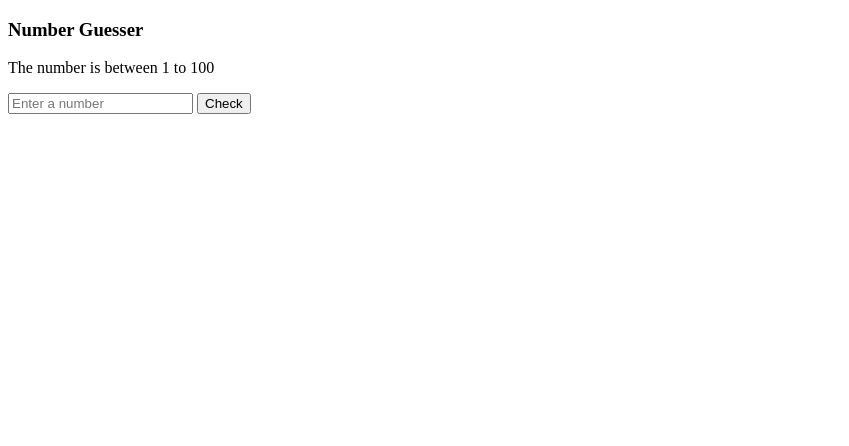
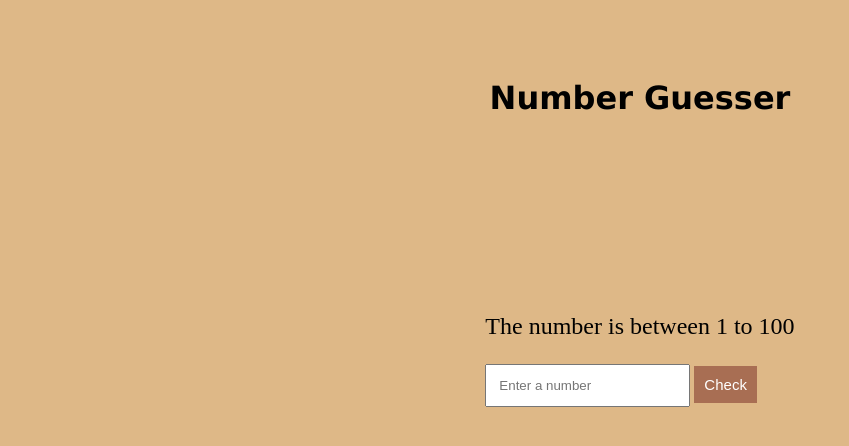
Before and after one commit to echoLogicX/Number-guesser, a plain HTML site: page index.html in a window 1280 px wide. Shown: the whole page, without its empty margins (0-849 px from the left). Drawn offline with Linux system fonts and the light colour scheme.

Commit message:
added some styling

```diff
--- a/index.html
+++ b/index.html
@@ -2,14 +2,19 @@
 <html>
     <head>
         <title>Number Guessing Game</title>
+        <link rel="stylesheet" href="style.css">
         <script src="app.js"></script>
     </head>
     <body>
-        <h3>Number Guesser</h3>
-        <p>The number is between 1 to 100</p>
-        <input type="number" id="guess" placeholder="Enter a number">
-        <button type="button" id="checkButton">Check</button>
-        <p id="guesses"></p>
-        <p id="feedback"></p>
+        <div class = "container">
+            <div class = "header"><h1>Number Guesser</h1></div>
+            <div class = "content">
+                <p>The number is between 1 to 100</p>
+                <input type="number" id="guess" placeholder="Enter a number">
+                <button type="button" id="checkButton">Check</button>
+                <p id="guesses"></p>
+                <p id="feedback"></p>
+            </div>
+        </div>
     </body>
 </html>
--- a/style.css
+++ b/style.css
@@ -0,0 +1,40 @@
+body
+{
+
+    background-color: burlywood;
+}
+.container
+{
+    display: flex;
+    align-items: center;
+    justify-content: center;
+    flex-direction: column;
+}
+.header
+{
+    margin-top: 50px;
+    font-family: Verdana, Geneva, Tahoma, sans-serif;
+    font-weight: bold;
+}
+.content
+{
+    margin-top: 150px;
+}
+#checkButton
+{
+    background-color:#904f3db1;
+    color: white;
+    border: none;
+    padding: 10px 10px;
+    font-size: 15px;
+}
+p
+{
+    font-size: 24px;
+    font-weight: 200;
+}
+input[type=number]
+{
+    padding: 12px 12px;
+    box-sizing: border-box;
+}
```
